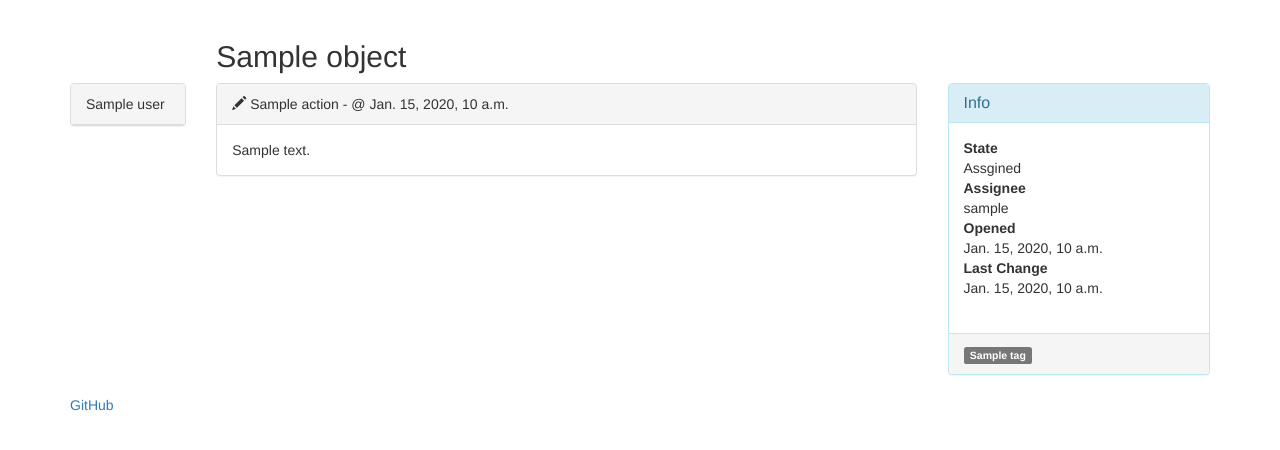
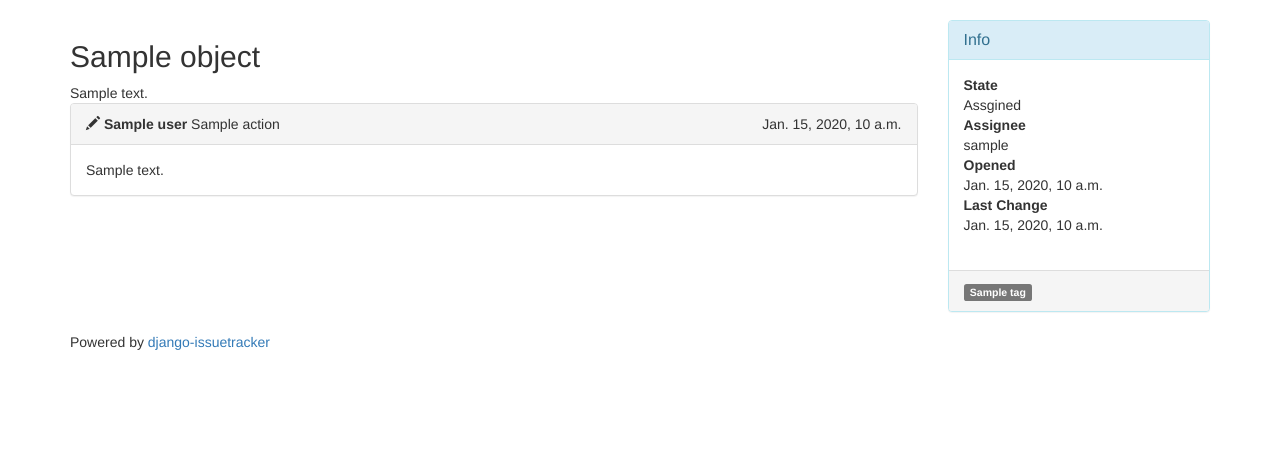
Before and after one commit to daphnetf/django-issuetracker, a Django app: template issuetracker/templates/issuetracker/issue_detail.html in a window 1280 px wide. Shown: the part 51-501 px from the top of the page. Run offline with Django 3.2, Linux system fonts and the light colour scheme; the template is opened without the code that fills it: most values are stand-ins (such as "Sample title", 1, 10 or a date in 2020); some libraries are stand-ins or nearby versions.

Commit message:
Improves layout Adds IssueMetaModelForm

```diff
--- a/issuetracker/templates/issuetracker/base.html
+++ b/issuetracker/templates/issuetracker/base.html
@@ -35,7 +35,7 @@
     </div>
     <footer>
       <div class="container">
-        <a href="https://github.com/lehmann-4178656ch/django-issuetracker">GitHub</a>
+        Powered by <a href="https://github.com/lehmann-4178656ch/django-issuetracker">django-issuetracker</a>
       </div>
     </footer>
     <script src="{% static 'issuetracker/js/bootstrap.min.js' %}"></script>
--- a/issuetracker/templates/issuetracker/issue_detail.html
+++ b/issuetracker/templates/issuetracker/issue_detail.html
@@ -1,22 +1,22 @@
 {% extends "issuetracker/base.html" %}
+{% load django_markdown %}
 
 {% block content %}
 <div class="row">
   <div class="col-sm-9">
-    <div class="row">
-      <div class="col-sm-offset-2 col-sm-10">
-        <h2>{{ object }}
-        {% if request.user == object.reporter or request.user == object.assignee %}
-        <a href="{% url 'issuetracker:issue_update' pk=object.pk %}"><span class="glyphicon glyphicon-pencil"></span></a>
-        {% endif %}</h2>
-      </div>
-    </div>
+    <h2>{{ object }}
+    {% if request.user == object.reporter or request.user == object.assignee %}
+    <a href="{% url 'issuetracker:issue_update' pk=object.pk %}"><span class="glyphicon glyphicon-pencil"></span></a>
+    {% endif %}</h2>
+    {{ object.description|markdown_safe }}
+    {% for action in actions %}
+    {% include "issuetracker/issueaction.html" with action=action %}
+    {% endfor %}
+    {% if request.user.is_authenticated %}
+    {% include "issuetracker/form_base.html" with form=form %}
+    {% endif %}
   </div>
   <div class="col-sm-3">
-  </div>
-</div>
-<div class="row">
-  <div class="col-sm-3 col-sm-push-9">
     <div class="panel panel-{% if object.closed %}success{% elif object.assignee %}info{% else %}danger{% endif %}">
       <div class="panel-heading">
         <h3 class="panel-title">Info</h3>
@@ -29,7 +29,7 @@
           <dd>
           {% if object.assignee %}{{ object.assignee.username }}{% else %}-{% endif %}
           {% if request.user == object.reporter or request.user == object.assignee %}
-          <a href="{% url 'issuetracker:issue_update' pk=object.pk %}"><span class="glyphicon glyphicon-pencil"></span></a>
+          <a href="{% url 'issuetracker:issue_update_meta' pk=object.pk %}"><span class="glyphicon glyphicon-pencil"></span></a>
           {% endif %}</dd>
           {% with actions|first as action %}
           <dt>Opened</dt>
@@ -46,17 +46,12 @@
         {% for tag in tags %}
         {% include "issuetracker/tag.html" with tag=tag %}
         {% endfor %}
+        {% if request.user == object.reporter or request.user == object.assignee %}
+        <a href="{% url 'issuetracker:issue_update_meta' pk=object.pk %}"><span class="glyphicon glyphicon-pencil"></span></a>
+        {% endif %}
       </div>
       {% endif %}
     </div>
   </div>
-  <div class="col-sm-9 col-sm-pull-3">
-    {% for action in actions %}
-    {% include "issuetracker/issueaction.html" with action=action %}
-    {% endfor %}
-    {% if request.user.is_authenticated %}
-    {% include "issuetracker/form_base.html" with form=form %}
-    {% endif %}
-  </div>
 </div>
 {% endblock %}
--- a/issuetracker/templates/issuetracker/issue_update_form.html
+++ b/issuetracker/templates/issuetracker/issue_update_form.html
@@ -1,8 +1,4 @@
-{% extends "issuetracker/base.html" %}
-
-{% block content %}
-{% include "issuetracker/form.html" %}
-{% endblock %}
+{% extends "issuetracker/form.html" %}
 
 {% block form_buttons %}
 <button type="submit" class="btn btn-success"><span class="glyphicon glyphicon-pencil"></span> Update Issue</button>
--- a/issuetracker/templates/issuetracker/issueaction.html
+++ b/issuetracker/templates/issuetracker/issueaction.html
@@ -1,19 +1,15 @@
 {% load django_markdown %}
 <div class="row">
-  <div class="col-sm-2">
-    <div class="panel panel-default">
-      <div class="panel-heading">
-        {{ action.user }}
-      </div>
-    </div>
-  </div>
-  <div class="col-sm-10">
+  <div class="col-sm-12">
     <div class="panel panel-{% if action.action == 'closed' %}success{% elif action.action == 'opened' %}danger{% elif action.action == 'assigned' %}info{% else %}default{% endif %}">
       <div class="panel-heading">
-        <span class="glyphicon glyphicon-{% if action.action == 'commented' %}comment{% elif action.action == 'closed' %}ok{% elif action.action == 'assigned' %}user{% elif action.action == 'opened' %}plus{% else %}pencil{% endif %}"></span> {{ action }} &dash;  @ {{ action.date }}
+        <span class="glyphicon glyphicon-{% if action.action == 'commented' %}comment{% elif action.action == 'closed' %}ok{% elif action.action == 'assigned' %}user{% elif action.action == 'opened' %}plus{% else %}pencil{% endif %}"></span> <strong>{{ action.user }}</strong> {{ action }}
+        <span style="float: right;">
         {% if action.text and request.user == action.user %}
         <a href="{% url 'issuetracker:issueaction_update' ipk=action.issue.pk pk=action.pk %}"><span class="glyphicon glyphicon-pencil"></span></a>
         {% endif %}
+        {{ action.date }}
+        </span>
       </div>
       {% if action.text %}
       <div class="panel-body">
--- a/issuetracker/urls.py
+++ b/issuetracker/urls.py
@@ -5,6 +5,7 @@ urlpatterns = [
     url(r'^$', views.HomeView.as_view(), name='home'),
     url(r'^issues/(?P<ipk>[0-9]+)/(?P<pk>[0-9]+)/$', views.IssueActionUpdateView.as_view(), name='issueaction_update'),
     url(r'^issues/(?P<pk>[0-9]+)/update/$', views.IssueUpdateView.as_view(), name='issue_update'),
+    url(r'^issues/(?P<pk>[0-9]+)/meta/$', views.IssueMetaUpdateView.as_view(), name='issue_update_meta'),
     url(r'^issues/(?P<pk>[0-9]+)/$', views.IssueDetailView.as_view(), name='issue'),
     url(r'^issues/new/$', views.IssueCreateView.as_view(), name='new_issue'),
     url(r'^issues/$', views.IssueListView.as_view(), name='issues'),
```
Also changed, not shown: issuetracker/forms.py (+7 -1 lines), issuetracker/models.py (+13 -1 lines), issuetracker/views.py (+33 -3 lines), issuetracker/migrations/0001_initial.py.
